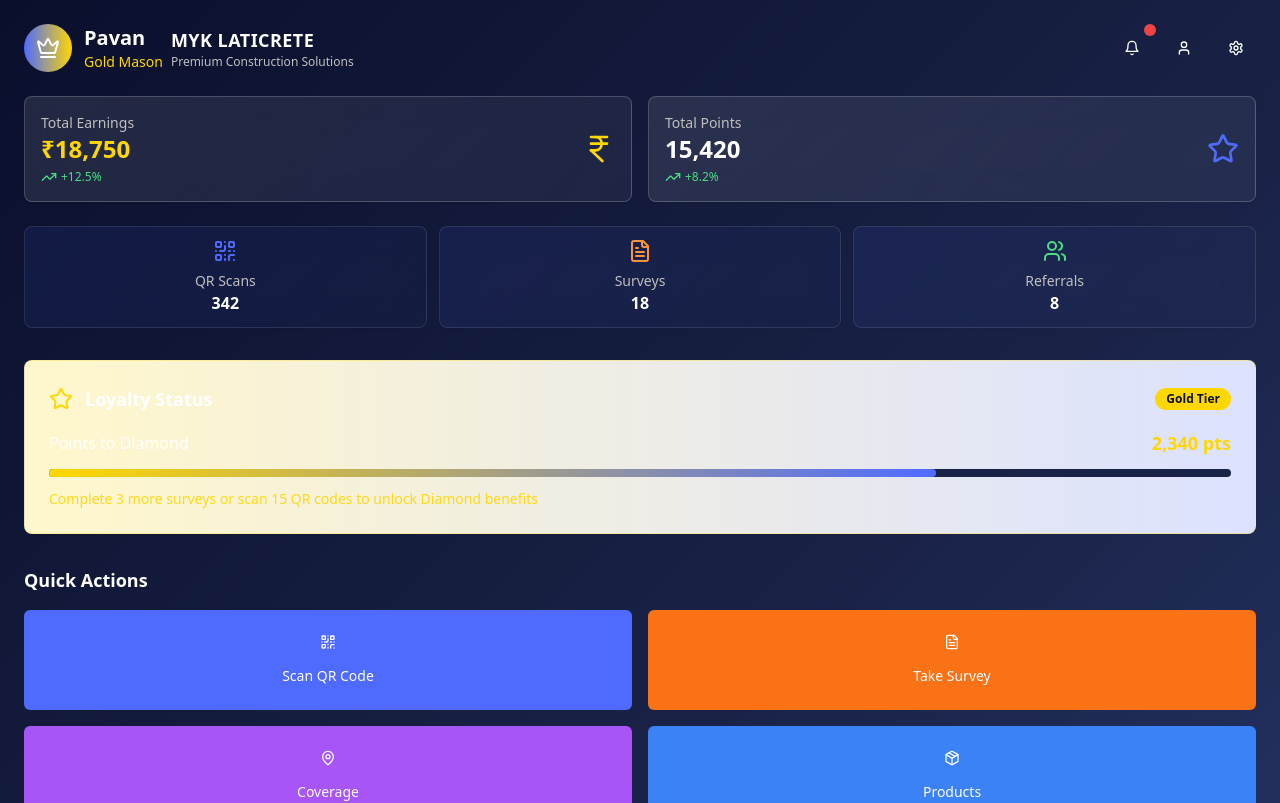
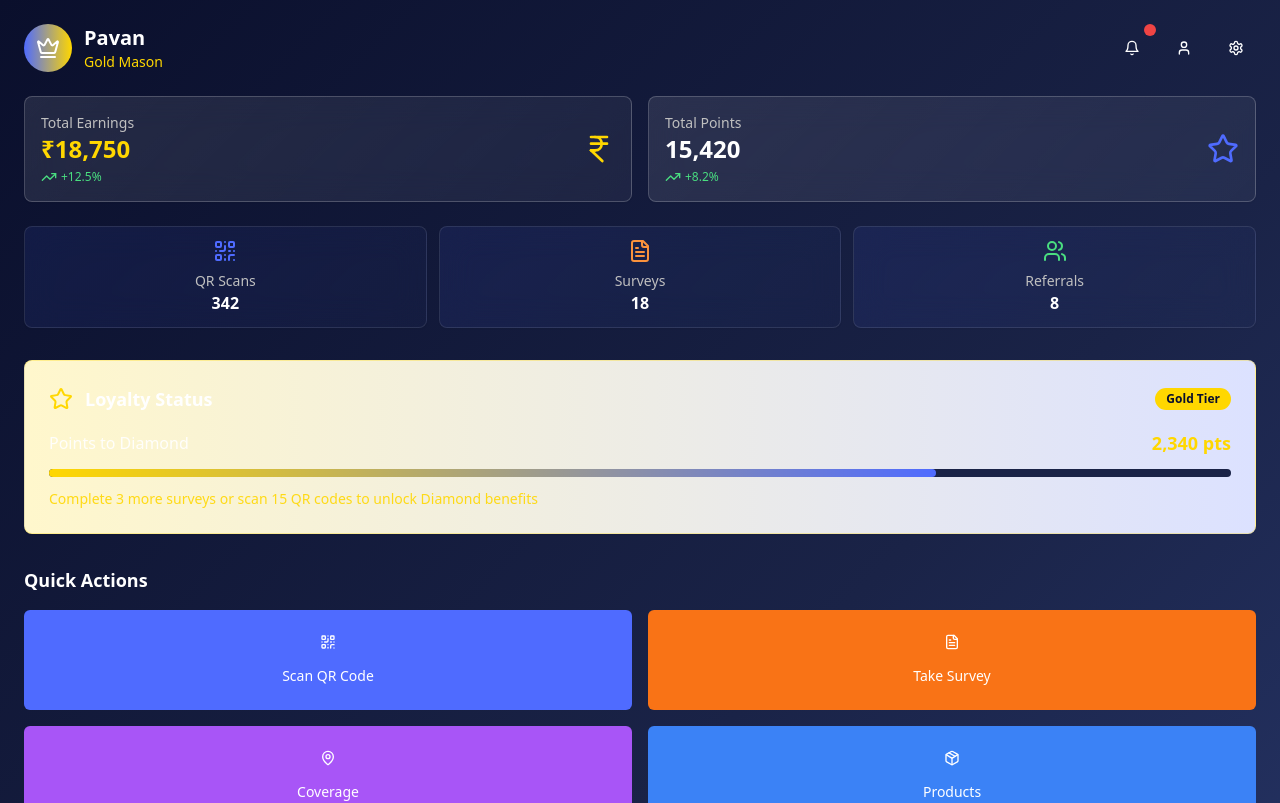
Before and after one commit to coolk4u/loyalty-dem-my-kl, a React (Vite) app: page / in a window 1280 px wide. Shown: the top 803 px of the page. Built offline with nearby package versions, Linux system fonts and the light colour scheme.

Commit message:
Remove MYK Laticrete logo
Remove the logo from the header.

```diff
--- a/src/components/dashboard/DashboardHeader.tsx
+++ b/src/components/dashboard/DashboardHeader.tsx
@@ -18,15 +18,9 @@ const DashboardHeader = () => {
           <div className="w-12 h-12 rounded-full bg-gradient-to-r from-loyalty-accent to-loyalty-gold flex items-center justify-center">
             <Crown className="w-6 h-6 text-white" />
           </div>
-          <div className="flex items-center space-x-2">
-            <div>
-              <h2 className="text-xl font-bold text-white">Pavan</h2>
-              <p className="text-loyalty-gold text-sm">Gold Mason</p>
-            </div>
-            <div className="ml-3">
-              <h3 className="text-lg font-bold text-white tracking-wide">MYK LATICRETE</h3>
-              <p className="text-loyalty-silver text-xs">Premium Construction Solutions</p>
-            </div>
+          <div>
+            <h2 className="text-xl font-bold text-white">Pavan</h2>
+            <p className="text-loyalty-gold text-sm">Gold Mason</p>
           </div>
         </div>
         <div className="flex items-center space-x-3">
```
